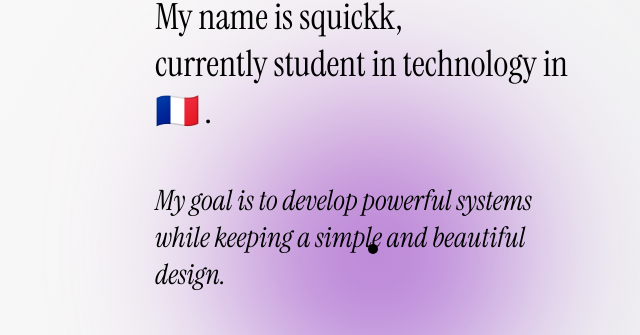
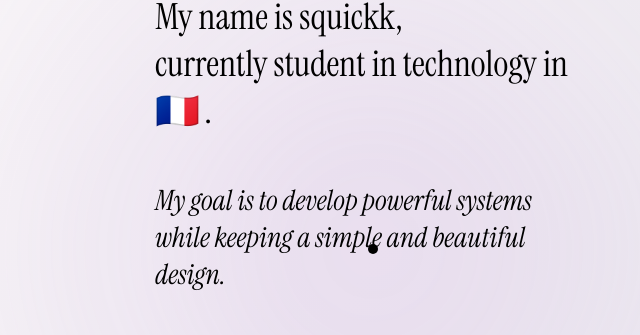
Before and after one commit to buchtioof/aboutme, a plain HTML site: page index.html in a window 1280 px wide. Shown: the part 151-486 px from the top of the page, without its empty margins (267-907 px from the left). Drawn offline with nearby package versions, Linux system fonts and the light colour scheme.

Commit message:
cursor encore

```diff
--- a/styles/cursor.css
+++ b/styles/cursor.css
@@ -20,7 +20,7 @@
     height: 300px;
     background: linear-gradient(-20deg, #7028e4 0%, #e5b2ca 100%);
     background-size: 400% 400%;
-    filter: blur(80px);
+    filter: blur(200px);
     -webkit-animation: AnimationName 5s ease infinite;
     -moz-animation: AnimationName 5s ease infinite;
     animation: AnimationName 5s ease infinite;
```
